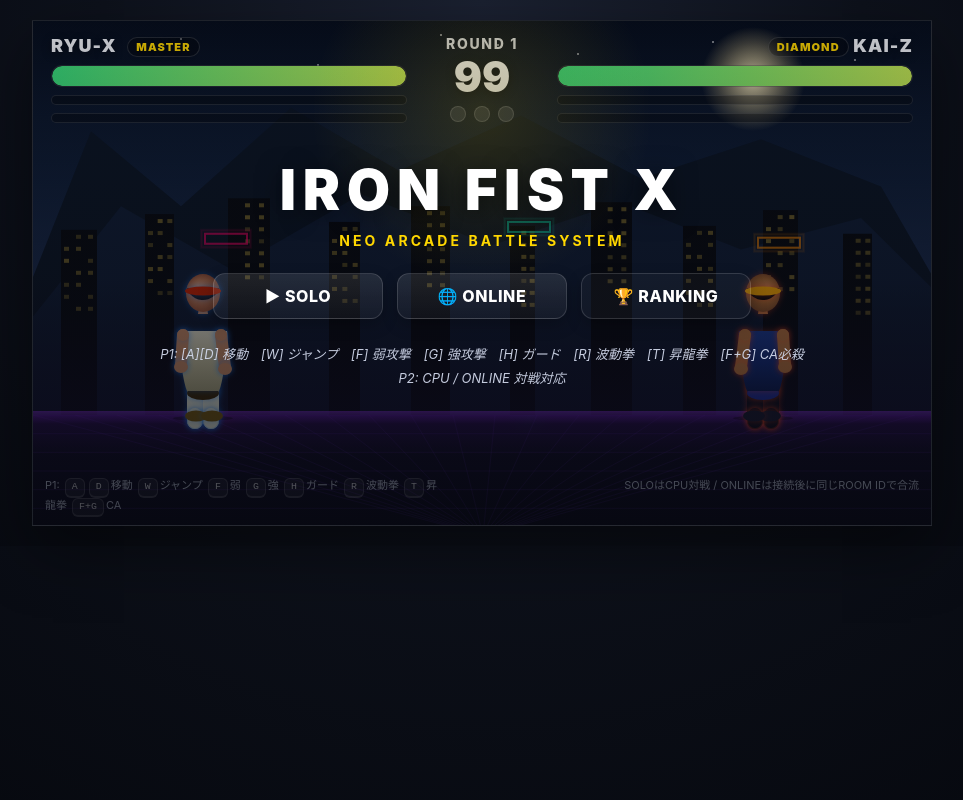
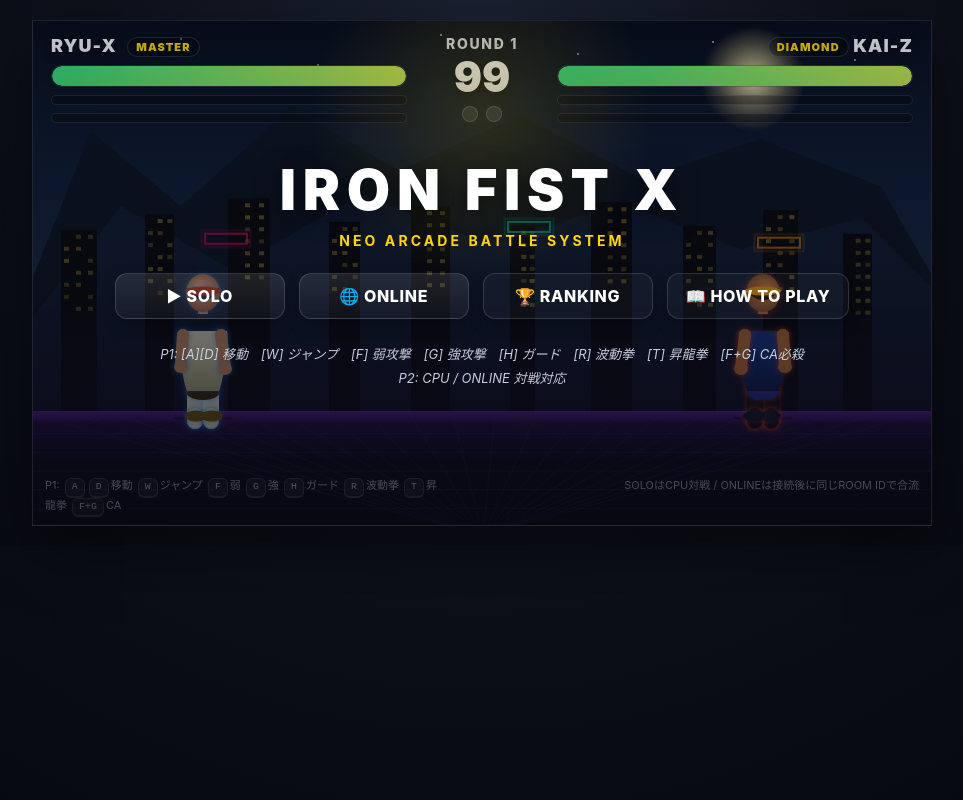
Before and after one commit to kmiyazaki-pixel/fighting-game, a plain HTML site: page index.html in a window 1280 px wide. Shown: the whole page, without its empty margins (158-1121 px from the left). Drawn offline with nearby package versions, Linux system fonts and the light colour scheme.

Commit message:
Update index.html

```diff
--- a/index.html
+++ b/index.html
@@ -4,12 +4,6 @@
 <meta charset="UTF-8">
 <title>IRON FIST X</title>
 <link rel="stylesheet" href="css/style.css">
-
-<script>
-  window.SUPABASE_URL = 'https://aladxmqxvxlaizqstpea.supabase.co';
-  window.SUPABASE_ANON_KEY = 'eyJhbGciOiJIUzI1NiIsInR5cCI6IkpXVCJ9.eyJpc3MiOiJzdXBhYmFzZSIsInJlZiI6ImFsYWR4bXF4dnhsYWl6cXN0cGVhIiwicm9sZSI6ImFub24iLCJpYXQiOjE3NzMzODg3NjUsImV4cCI6MjA4ODk2NDc2NX0.YGBPtfTs4-3A8sEdF43WmbYTpwpQdND6aHZ8qSon4LU';
-</script>
-<script src="https://cdn.jsdelivr.net/npm/@supabase/supabase-js@2"></script>
 </head>
 <body>
 <div id="wrap">
@@ -33,7 +27,6 @@
       <div class="pips">
         <div class="pip" id="pp1a"></div>
         <div class="pip" id="pp1b"></div>
-        <div class="pip" id="pp1c"></div>
       </div>
     </div>
 
@@ -59,6 +52,7 @@
       <button class="tbtn" onclick="goSoloMenu()">▶ SOLO</button>
       <button class="tbtn" onclick="goOnlineMenu()">🌐 ONLINE</button>
       <button class="tbtn outline" onclick="openRankingModal()">🏆 RANKING</button>
+      <button class="tbtn outline" onclick="openHelpModal()">📖 HOW TO PLAY</button>
     </div>
 
     <div class="thint">
@@ -127,7 +121,6 @@
     <div class="rstats" id="rst"></div>
     <div class="rbtns">
       <button class="rbtn" onclick="rematch()">▶ REMATCH</button>
-      <button class="rbtn s" onclick="openRankingModal()">RANKING</button>
       <button class="rbtn s" onclick="goTitle()">TITLE</button>
     </div>
   </div>
@@ -148,6 +141,46 @@
     </div>
   </div>
 
+  <div id="help-modal">
+    <div class="help-card">
+      <div class="modal-title">📖 HOW TO PLAY</div>
+      <div class="help-body">
+        <section class="help-section">
+          <h3>ゲーム概要</h3>
+          <p>IRON FIST X は 1対1 の対戦格闘ゲームです。先に 3ラウンド取ったプレイヤーが試合に勝利します。</p>
+        </section>
+
+        <section class="help-section">
+          <h3>基本操作</h3>
+          <p><strong>P1操作</strong><br>A / D: 左右移動<br>W: ジャンプ<br>F: 弱攻撃<br>G: 強攻撃<br>H: ガード<br>R: 波動拳<br>T: 昇龍拳<br>F + G: CA必殺</p>
+          <p><strong>P2</strong><br>CPU戦またはオンライン対戦相手です。</p>
+        </section>
+
+        <section class="help-section">
+          <h3>モード説明</h3>
+          <p><strong>SOLO</strong>: CPUと対戦します。難易度とCPUキャラ選択方法を決めてから開始します。</p>
+          <p><strong>ONLINE</strong>: ルームIDを使って対戦します。同じROOM IDを入力した相手と合流します。</p>
+        </section>
+
+        <section class="help-section">
+          <h3>勝利条件</h3>
+          <p>各ラウンドで相手のHPを0にするか、時間切れ時にHPが多い側がラウンド勝利です。先に3勝するとその場で勝利表示が出て試合終了です。</p>
+        </section>
+
+        <section class="help-section">
+          <h3>ランキング</h3>
+          <p>タイトル画面またはリザルト画面の <strong>RANKING</strong> から確認できます。5キャラの使用回数、勝利数、敗北数、勝率を表示します。</p>
+        </section>
+
+        <section class="help-section">
+          <h3>オンラインの流れ</h3>
+          <p>1. ONLINE を押す<br>2. 接続する<br>3. ROOM ID を入力して合流する<br>4. キャラ選択後、両者の準備が揃うと開始します。</p>
+        </section>
+      </div>
+      <button class="modal-close" onclick="closeHelpModal()">CLOSE</button>
+    </div>
+  </div>
+
   <div id="ctrl">
     <span class="c1">P1: <kbd>A</kbd><kbd>D</kbd>移動 <kbd>W</kbd>ジャンプ <kbd>F</kbd>弱 <kbd>G</kbd>強 <kbd>H</kbd>ガード <kbd>R</kbd>波動拳 <kbd>T</kbd>昇龍拳 <kbd>F+G</kbd>CA</span>
     <span class="c2">SOLOはCPU対戦 / ONLINEは接続後に同じROOM IDで合流</span>
@@ -163,6 +196,7 @@
 <script src="js/collision.js"></script>
 <script src="js/hud.js"></script>
 <script src="js/ranking.js"></script>
+<script src="js/help.js"></script>
 <script src="js/charselect.js"></script>
 <script src="js/game.js"></script>
 <script src="js/online.js"></script>
```
